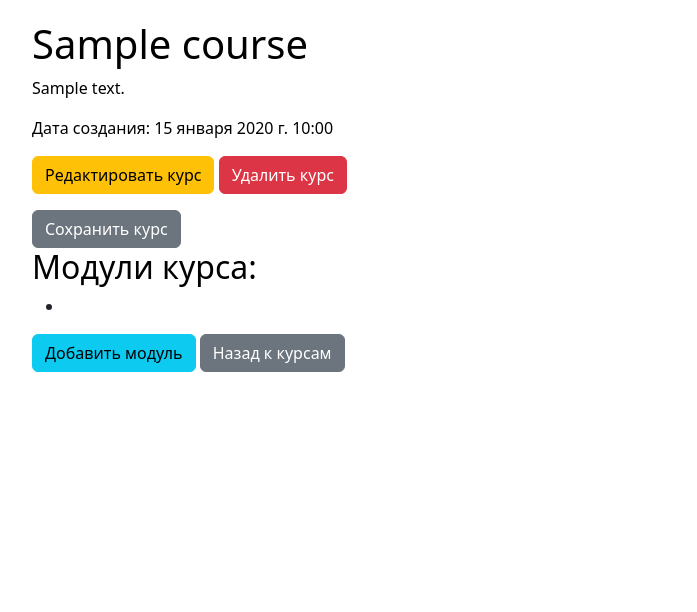
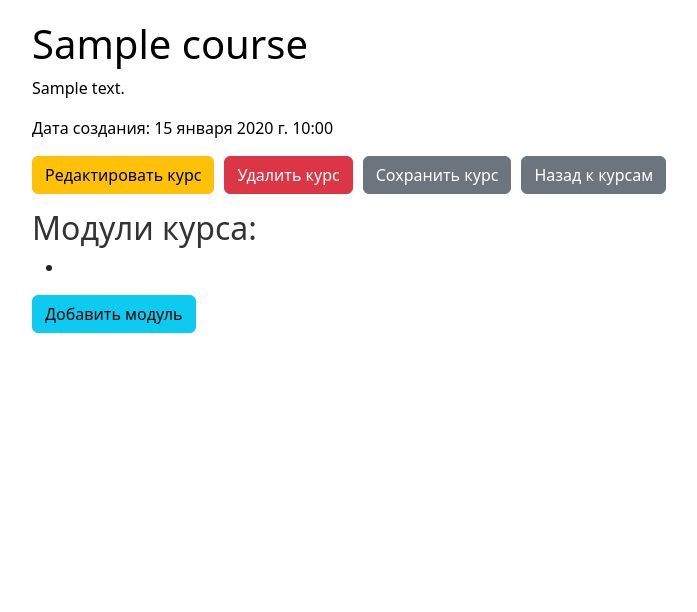
Before and after one commit to VladislavFl/education-system-django, a Django app: a page that uses EducationSystem/courses/templates/courses/course_detail.html in a window 1280 px wide. Shown: the part 77-689 px from the top of the page, without its empty margins (116-813 px from the left). Run offline with Django 4.2, Linux system fonts and the light colour scheme; tables that the repository leaves empty hold one stand-in row (values such as "Sample post"); some libraries are stand-ins or nearby versions.

Commit message:
changes: edit for teacher, enrollment

```diff
--- a/EducationSystem/courses/templates/courses/course_detail.html
+++ b/EducationSystem/courses/templates/courses/course_detail.html
@@ -4,14 +4,19 @@
 {% block content %}
 
 <style>
-    /* Убираем подчеркивания у ссылок */
     a {
         text-decoration: none;
-        color: black; /* Устанавливаем черный цвет текста для ссылок */
+        color: black;
     }
 
     a:hover {
-        text-decoration: underline; /* Добавляем подчеркивание при наведении */
+        text-decoration: underline;
+    }
+
+    .button-group {
+        display: flex;
+        gap: 10px;
+        margin-bottom: 15px;
     }
 </style>
 
@@ -20,10 +25,28 @@
     <p style="color: black;">{{ course.description }}</p>
     <p style="color: black;">Дата создания: {{ course.date }}</p>
 
-    {% if request.GET.mode != 'edit' %}
-    <a href="{% url 'enroll_in_course' course.id %}" class="btn btn-success mb-3">Записаться на курс</a>
+        {% if not request.GET.mode == 'edit' and not is_enrolled and course.is_automated %}
+    {% if not user.is_authenticated %}
+        <a href="{% url 'login' %}" class="btn btn-success mb-3">Войти, чтобы записаться</a>
+    {% else %}
+      <a href="{% url 'enroll_in_course' course.id %}?mode=view" class="btn btn-success mb-3">Записаться на курс</a>
+    {% endif %}
 {% endif %}
 
+    {% if request.GET.mode == 'edit' %}
+        <!-- Режим редактирования -->
+        <div class="button-group">
+            <a href="{% url 'edit_course' course.id %}" class="btn btn-warning">Редактировать курс</a>
+            <a href="{% url 'delete_course' course.id %}" class="btn btn-danger">Удалить курс</a>
+            <form method="POST" style="display: inline;">
+                {% csrf_token %}
+                <button type="submit" class="btn btn-secondary">Сохранить курс</button>
+            </form>
+            <a href="{% url 'courses_home' %}" class="btn btn-secondary">Назад к курсам</a>
+        </div>
+    {% endif %}
+
+    <!-- Прогресс студента -->
     {% if user.is_authenticated and user|has_group:"Student" %}
     <div class="progress mt-3" style="height: 25px;">
         <div class="progress-bar" role="progressbar" style="width: {{ progress_percentage|safe }}%;"
@@ -31,86 +54,41 @@
             <span style="font-size: 1.5em;">{{ progress_percentage }}%</span>
         </div>
     </div>
+    <h2>Ваш прогресс:</h2>
+    {% endif %}
 
-    <h2>Ваш прогресс:</h2>
+    <h2>Модули курса:</h2>
     <ul>
         {% for module in course.modules.all %}
         <li>
-            {{ module.title }}
-            <ul>
+            {% if user.is_authenticated %}
+                {% if user|has_group:"Student" %}
+                <a href="{% url 'module_detail' module.id %}?mode=view" color: black; class="module-toggle">{{ module.title }} <span class="arrow">▼</span></a>
+                <ul class="lesson-list" style="display: none;">
                     {% for lesson in module.lessons.all %}
                     <li>
-                    <a href="{% url 'lesson_detail' lesson.id %}">{{ lesson.title }}</a>
+                        <a href="{% url 'lesson_detail' lesson.id %}?mode=view">{{ lesson.title }}</a>
                         {% if lesson in progress.completed_lessons.all %}
                         <span class="badge bg-success">Пройдено</span>
                         {% endif %}
                     </li>
                     {% endfor %}
                 </ul>
-        </li>
-        {% endfor %}
-    </ul>
+                {% elif user|has_group:"Teacher" %}
+                <a href="{% url 'module_detail' module.id %}?mode=edit" style="color: black;">{{ module.title }}</a>
                 {% endif %}
-
-    {% if request.GET.mode == 'edit' %}
-    <div class="mb-3">
-        <a href="{% url 'edit_course' course.id %}" class="btn btn-warning">Редактировать курс</a>
-        <a href="{% url 'delete_course' course.id %}" class="btn btn-danger">Удалить курс</a>
-    </div>
-    <form method="POST">
-        {% csrf_token %}
-        <button type="submit" class="btn btn-secondary">Сохранить курс</button>
-    </form>
-    {% endif %}
-
-    <!-- Отображение списка модулей и уроков -->
-    <h2 style="color: black;">Модули курса:</h2>
-    <ul>
-        {% for module in course.modules.all %}
-        <li>
-            {% if user.is_authenticated %}
-            {% if user|has_group:"Student" %}
-            <a href="{% url 'module_detail' module.id %}?mode=view" style="color: black;">{{ module.title }} <span
-                    class="arrow">▼</span></a>
-            {% elif user|has_group:"Teacher" %}
-            <a href="{% url 'module_detail' module.id %}?mode=edit" style="color: black;">{{ module.title }} <span
-                    class="arrow">▼</span></a>
-            {% endif %}
-            {% endif %}
-
-            <!-- Показывать уроки только если это не режим редактирования -->
-            {% if request.GET.mode != 'edit' %}
-            <ul class="lesson-list" style="display: none;">
-                {% for lesson in module.lessons.all %}
-                <li>
-                    {% if user.is_authenticated %}
-                    {% if user|has_group:"Student" %}
-                    <a href="{% url 'lesson_detail' lesson.id %}?mode=view">{{ lesson.title }}</a>
-
-                    {% elif user|has_group:"Teacher" %}
-                    <a href="{% url 'module_detail' module.id %}?mode=edit">{{ module.title }}</a>
-                    {% endif %}
-                    {% else %}
-                    <a href="#" class="lesson-link">{{ lesson.title }}</a>
-                    {% endif %}
-                </li>
-                {% endfor %}
-            </ul>
             {% endif %}
         </li>
         {% endfor %}
     </ul>
 
     {% if request.GET.mode == 'edit' %}
-    <!-- Режим редактирования -->
         <a href="{% url 'create_module' course.id %}" class="btn btn-info">Добавить модуль</a>
     {% endif %}
-
-    <a href="{% url 'courses_home' %}" class="btn btn-secondary">Назад к курсам</a>
 </div>
 
 <script>
-    // Обработка клика на модуль для скрытия/показа уроков
+    // Обработка клика на модуль для скрытия/показа уроков только для студентов
     document.querySelectorAll('.module-toggle').forEach(function(toggle) {
         toggle.addEventListener('click', function(event) {
             event.preventDefault();
--- a/EducationSystem/courses/templates/courses/create_module.html
+++ b/EducationSystem/courses/templates/courses/create_module.html
@@ -20,6 +20,6 @@
         <a href="{% url 'edit_course' course.id %}" class="btn btn-warning">Редактировать курс</a>
         <a href="{% url 'delete_course' course.id %}" class="btn btn-danger">Удалить курс</a>
     </div>
-    <a href="{% url 'course_detail' course.id %}" class="btn btn-secondary">Вернуться к курсу</a>
+    <a href="{% url 'course_detail' course.id %}?mode=edit" class="btn btn-secondary">Вернуться к курсу</a>
 </div>
 {% endblock %}
--- a/EducationSystem/courses/templates/courses/lesson_detail.html
+++ b/EducationSystem/courses/templates/courses/lesson_detail.html
@@ -44,7 +44,7 @@
         {% endfor %}
     </ul>
     {% if next_lesson %}
-        <a href="{% url 'lesson_detail' next_lesson.id %}" class="btn btn-primary">Перейти к следующему уроку</a>
+        <a href="{% url 'lesson_detail' next_lesson.id %}?mode=view" class="btn btn-primary">Перейти к следующему уроку</a>
     {% endif %}
 
     {% if user.is_authenticated and user|has_group:"Teacher" %}
--- a/EducationSystem/courses/views.py
+++ b/EducationSystem/courses/views.py
@@ -85,15 +85,20 @@
 def course_detail(request, course_id):
     course = get_object_or_404(Courses, id=course_id)
     modules = course.modules.all()
+
     if request.method == 'POST':
-        # Здесь можно добавить логику для обработки сохранения курса
-        course.save()  # Сохраняем курс, если это необходимо
-        return redirect('course_detail', course_id=course.id)  # Перенаправляем на страницу курса
+        course.save()
+        return redirect('course_detail', course_id=course.id)
+
+    is_enrolled = False
+    if request.user.is_authenticated and Enrollment.objects.filter(user=request.user, course=course).exists():
+        is_enrolled = True
 
     return render(request, 'courses/course_detail.html', {
         'course': course,
         'modules': modules,
         'lessons': 3,
+        'is_enrolled': is_enrolled,
     })
 
 def module_detail(request, module_id):
@@ -127,9 +132,9 @@
     })
 
 def assignment_detail(request, assignment_id):
-    # Получаем задание по его идентификатору
+
     assignment = get_object_or_404(Assignment, id=assignment_id)
-    lesson = assignment.lesson  # Предполагается, что задание связано с уроком
+    lesson = assignment.lesson  #
 
     # Отправляем данные в шаблон
     return render(request, 'courses/assignment_detail.html', {
@@ -140,7 +145,6 @@
     course = get_object_or_404(Courses, id=course_id)
     return render(request, 'courses/access_denied.html', {'course': course})
 
-# Функция для записи на курс
 @login_required
 def enroll_in_course(request, course_id):
     course = get_object_or_404(Courses, id=course_id)
@@ -148,16 +152,11 @@
 
     if created:
         message = "Вы успешно записались на курс!"
-        # Получаем первую лекцию из модуля курса
         first_module = course.modules.first()
         if first_module:
             first_lesson = first_module.lessons.first()
             if first_lesson:
                 return redirect('lesson_detail', lesson_id=first_lesson.id)
-    else:
-        message = "Вы уже записаны на этот курс."
-
-    return render(request, 'courses/enrollment_success.html', {'message': message, 'course': course})
 
 @login_required
 def edit_course(request, course_id):
@@ -166,7 +165,7 @@
         form = CoursesForm(request.POST, instance=course)
         if form.is_valid():
             form.save()# Сохраняем изменения
-            return redirect('course_detail', course_id=course.id)  # Перенаправляем на страницу курса
+            return redirect('create_module', course_id=course.id)  # Перенаправляем на страницу курса
     else:
         form = CoursesForm(instance=course)
     return render(request, 'courses/edit_course.html', {'form': form, 'course': course})
```
Also changed, not shown: EducationSystem/courses/templates/courses/module_detail.html (+5 -5 lines). Lines whose indentation alone changed are shown as unchanged.
